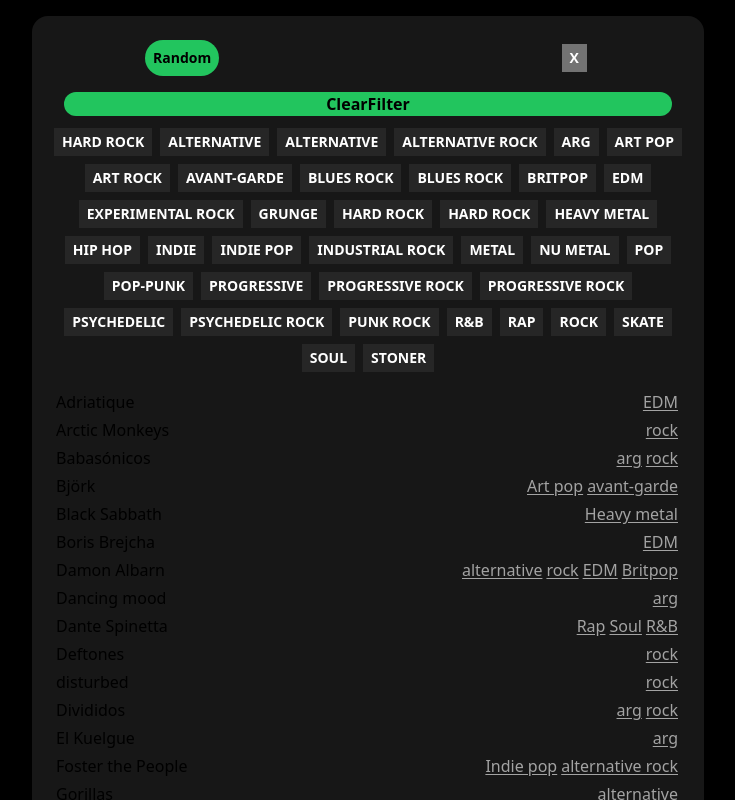
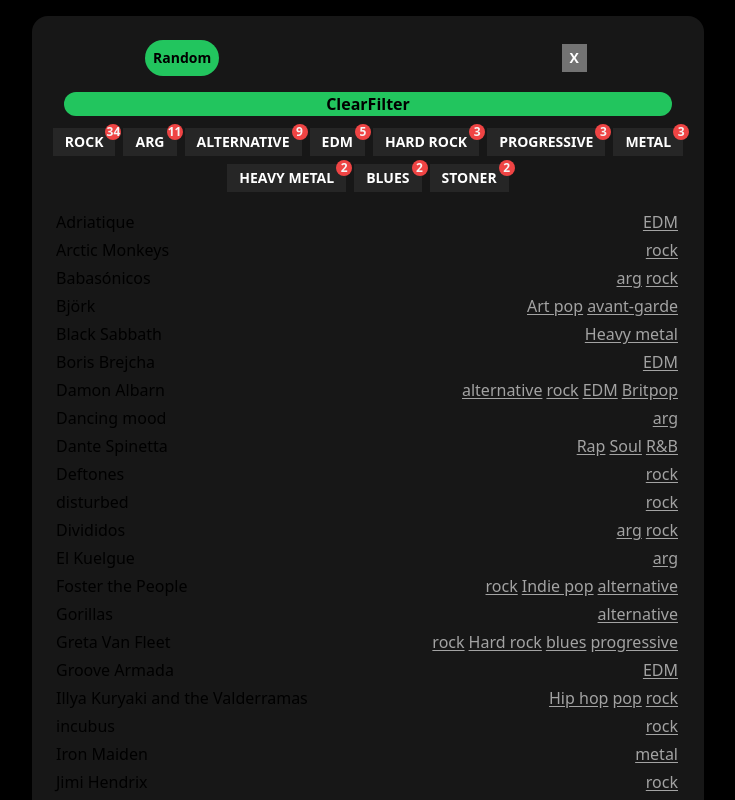
Before and after one commit to leog91/jukebox, a Next.js app: page /pick in a window 1280 px wide. Shown: the top 800 px of the page, without its empty margins (272-1007 px from the left). Built offline with nearby package versions, Linux system fonts and the light colour scheme.

Commit message:
showing only top ten genre tags

```diff
--- a/db/artist.json
+++ b/db/artist.json
@@ -24,7 +24,10 @@
 
   { "artist": "Soda Stereo", "tag": ["rock", "arg"] },
 
-  { "artist": "Foster the People", "tag": ["Indie pop", "alternative rock"] },
+  {
+    "artist": "Foster the People",
+    "tag": ["rock", "Indie pop", "alternative"]
+  },
 
   { "artist": "Pink Floyd", "tag": ["rock"] },
 
@@ -32,12 +35,12 @@
 
   {
     "artist": "Soundgarden",
-    "tag": ["Grunge", " hard rock", "alternative rock"]
+    "tag": ["Grunge", " hard rock", "alternative", "rock"]
   },
 
   {
     "artist": "Greta Van Fleet",
-    "tag": ["Hard rock", "blues rock", "progressive rock"]
+    "tag": ["rock", "Hard rock", "blues", "progressive"]
   },
 
   {
@@ -47,19 +50,19 @@
 
   {
     "artist": "Pescado Rabioso",
-    "tag": ["Blues rock", "hard rock", "psychedelic rock"]
+    "tag": ["Blues", "hard rock", "psychedelic", "rock"]
   },
 
   {
     "artist": "The Mars Volta",
-    "tag": ["Progressive rock", "experimental rock"]
+    "tag": ["rock", "Progressive", "experimental"]
   },
 
   { "artist": "Dante Spinetta", "tag": ["Rap", "Soul", "R&B"] },
 
   {
     "artist": "Nine Inch Nails",
-    "tag": ["Industrial rock", "alternative rock"]
+    "tag": ["Industrial rock", "alternative", "rock"]
   },
 
   { "artist": "Placebo", "tag": ["rock"] },
@@ -79,7 +82,7 @@
 
   { "artist": "Dancing mood", "tag": ["arg"] },
 
-  { "artist": "Sum 41", "tag": ["Pop-punk", "skate", "punk rock"] },
+  { "artist": "Sum 41", "tag": ["Pop-punk", "punk rock"] },
 
   { "artist": "Ozzy Osbourne", "tag": ["Heavy metal", "hard rock"] },
 
--- a/src/app/page.tsx
+++ b/src/app/page.tsx
@@ -204,14 +204,14 @@
         </button>
       </div>
 
-      <div className="my-4 w-full">
+      <div className="my-4 w-full ">
         {filteredList().map((m) => (
           <div
             onClick={() => {
               setSelected(m);
               playerRef.current?.scrollIntoView();
             }}
-            className={`my-1 flex cursor-pointer justify-between   hover:bg-gray-800   hover:text-white ${
+            className={`my-1 flex cursor-pointer   justify-between   hover:bg-gray-800   hover:text-white ${
               selected && m.src === selected.src
                 ? "border-l-4 border-white bg-gray-800 text-white"
                 : "bg-gray-900 text-gray-300"
@@ -219,7 +219,7 @@
             key={m.src}
           >
             {" "}
-            <div className="px-2 truncate"> {m.title} </div>{" "}
+            <div className="px-2  "> {m.title} </div>{" "}
             {/* <div>
               {" "}
               {m.tags.map((t) => (
--- a/src/components/MusicPick.tsx
+++ b/src/components/MusicPick.tsx
@@ -13,9 +13,23 @@
   return 0;
 });
 
-const tags = Array.from(new Set(artists.flatMap((a) => a.tag)))
+const tagMap: Map<string, number> = new Map();
+
+// Typescript doesn't keep track of the .set .get references, and the default signature of .get is T | undefined, SO => !
+Array.from(artists.flatMap((a) => a.tag))
   .map((t) => t.toUpperCase())
-  .sort();
+  .forEach((t) => {
+    if (tagMap.has(t)) {
+      tagMap.set(t, tagMap.get(t)! + 1);
+    } else {
+      tagMap.set(t, 1);
+    }
+  });
+const taggy = [...tagMap.keys()]
+  .map((t) => {
+    return { genre: t, qty: tagMap.get(t) };
+  })
+  .sort((a, b) => b.qty! - a.qty!);
 
 export const MusicPick = () => {
   const [random, setRandom] = useState<{
@@ -76,17 +90,21 @@
         ClearFilter
       </button>
       <div className="flex flex-wrap justify-center  mt-2 ">
-        {tags.map((t) => (
+        {/* showing top 10 genres */}
+        {taggy.slice(0, 10).map((t) => (
           <button
-            className={`  text-sm font-bold m-1 px-2 py-1 uppercase   ${
-              currentFilter.includes(t)
+            className={` flex relative text-sm font-bold m-1 px-3 py-1 uppercase   ${
+              currentFilter.includes(t.genre)
                 ? "text-black bg-white"
                 : "text-white bg-neutral-800"
             }`}
-            key={t}
-            onClick={() => addFilter(t)}
+            key={t.genre}
+            onClick={() => addFilter(t.genre)}
           >
-            {t}
+            <div>{t.genre}</div>
+            <div className="bg-red-500 -right-1.5 text-neutral-100 -top-1 absolute rounded-full w-4 h-4 text-xs flex items-center justify-center">
+              {t.qty}
+            </div>
           </button>
         ))}
       </div>
```
Also changed, not shown: tsconfig.json (+5 -18 lines).
